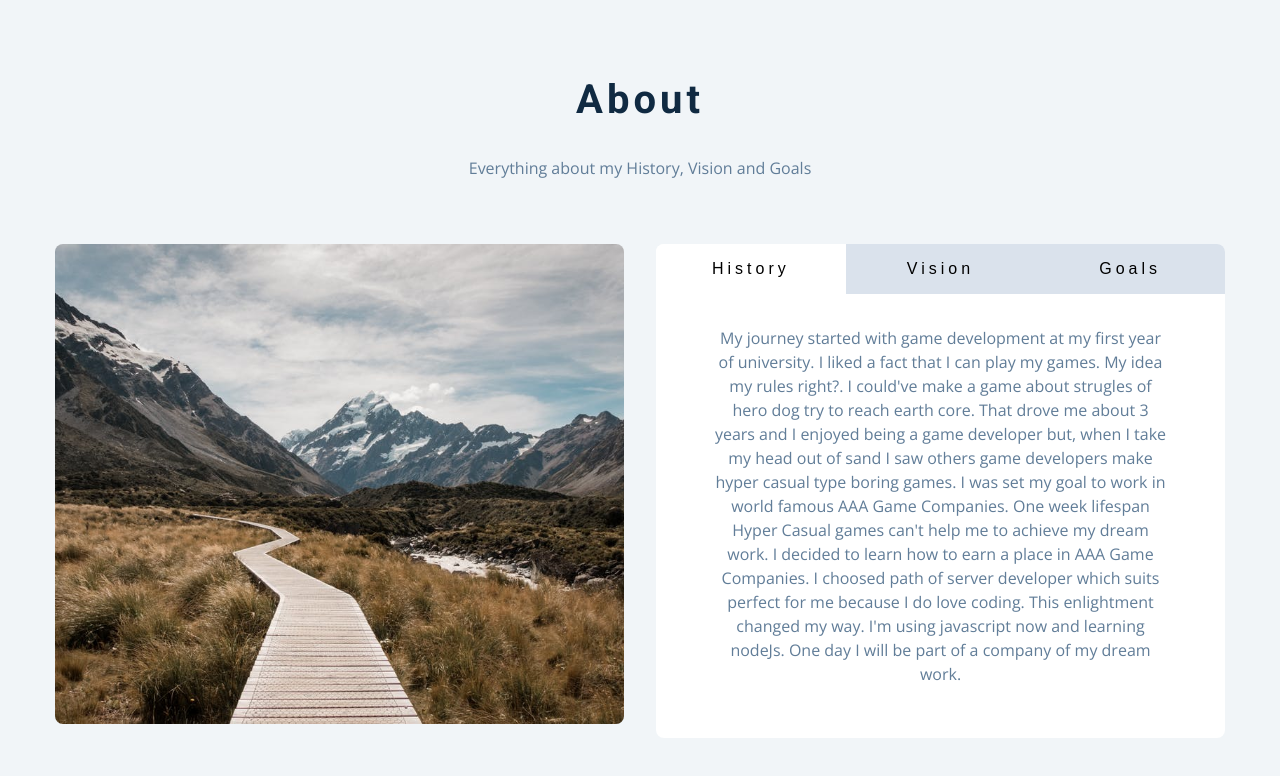
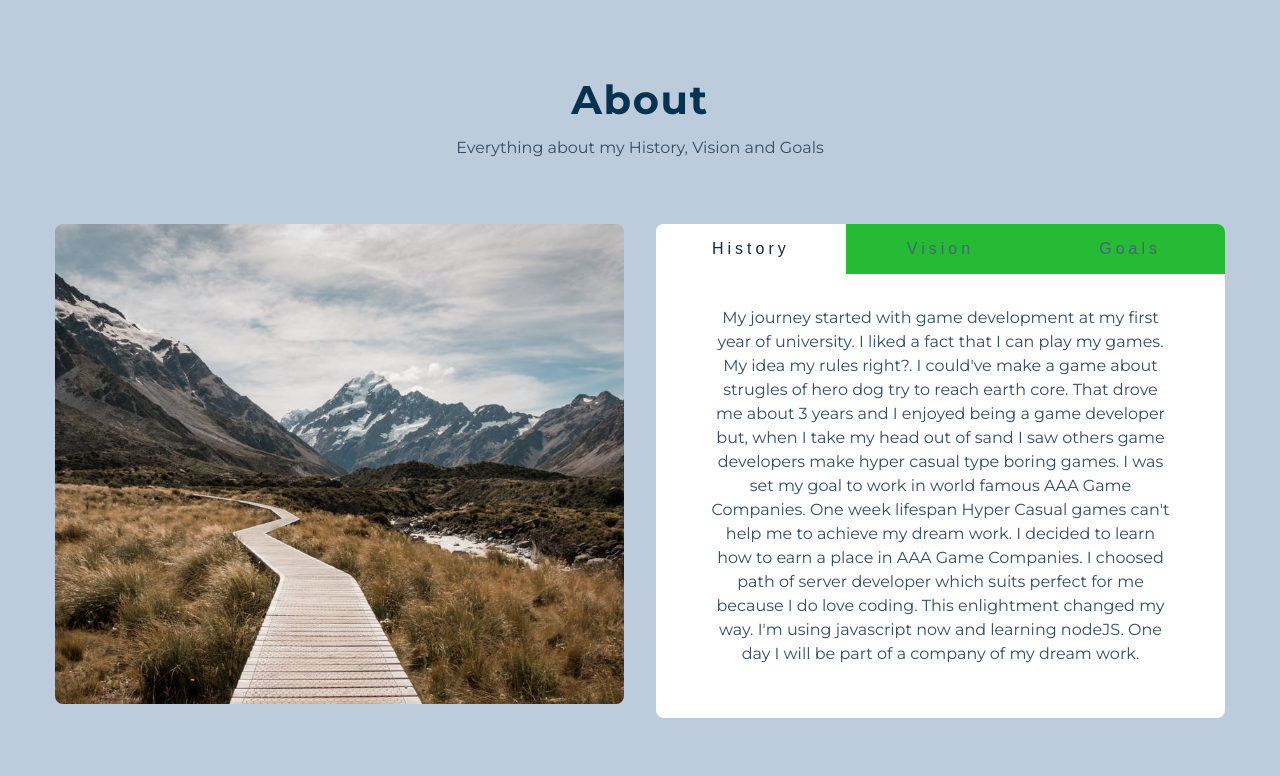
Before and after one commit to dogu-bolut/Tabs, a plain HTML site: page index.html in a window 1280 px wide. Drawn offline with nearby package versions, Linux system fonts and the light colour scheme.

Commit message:
Modern look for UI

```diff
--- a/index.html
+++ b/index.html
@@ -42,7 +42,7 @@
               can't help me to achieve my dream work. I decided to learn how to earn a place
               in AAA Game Companies. I choosed path of server developer which suits perfect
               for me because I do love coding. This enlightment changed my way. I'm using
-              javascript now and learning nodeJs. One day I will be part of a company
+              javascript now and learning nodeJS. One day I will be part of a company
               of my dream work.
             </p>
           </div>
--- a/styles.css
+++ b/styles.css
@@ -3,7 +3,8 @@
 Fonts
 ===============
 */
-@import url("https://fonts.googleapis.com/css?family=Open+Sans|Roboto:400,700&display=swap");
+@import url("https://fonts.googleapis.com/css?family=Open+Sans|Montserrat:400,700&display=swap");
+@import url("https://fonts.googleapis.com/css?family=Raleway:400,700&display=swap");
 
 /*
 ===============
@@ -43,8 +44,8 @@ Variables
   --clr-green-dark: hsl(125, 67%, 44%);
   --clr-green-light: hsl(125, 71%, 66%);
   --clr-black: #222;
-  --ff-primary: "Roboto", sans-serif;
-  --ff-secondary: "Open Sans", sans-serif;
+  --ff-primary: "Montserrat", sans-serif;
+  --ff-secondary: "Raleway", sans-serif;
   --transition: all 0.3s linear;
   --spacing: 0.25rem;
   --radius: 0.5rem;
@@ -70,7 +71,7 @@ Global Styles
 
 body {
   font-family: var(--ff-secondary);
-  background: var(--clr-grey-10);
+  background: var(--clr-grey-8);
   color: var(--clr-grey-1);
   line-height: 1.5;
   font-size: 0.875rem;
@@ -126,7 +127,9 @@ p {
   min-width: 320px;
   max-width: 1600px;
   margin-bottom: 1.25rem;
-  color: var(--clr-grey-5);
+  color: var(--clr-grey-3);
+  font-weight: 500;
+  font-family: var(--ff-primary);
 }
 
 @media screen and (min-width: 800px) {
@@ -160,24 +163,35 @@ p {
 
 /*  global classes */
 
-.btn {
-  text-transform: uppercase;
-  background: transparent;
-  color: var(--clr-black);
-  padding: 0.375rem 0.75rem;
+.tab-btn {
+  padding: 1rem 0;
+  border: none;
+  text-transform: capitalize;
+  font-size: 1rem;
+  display: block;
+  background: var(--clr-green-dark);
+  color: var(--clr-grey-4);
+  cursor: pointer;
+  transition: var(--transition);
   letter-spacing: var(--spacing);
-  display: inline-block;
-  transition: var(--transition);
-  font-size: 0.875rem;
-  border: 2px solid var(--clr-black);
-  cursor: pointer;
-  box-shadow: 0 1px 3px rgba(0, 0, 0, 0.2);
-  border-radius: var(--radius);
 }
 
-.btn:hover {
-  color: var(--clr-white);
-  background: var(--clr-black);
+.tab-btn:hover {
+  background: var(--clr-white);
+  color: var(--clr-grey-1);
+}
+
+.tab-btn.active {
+  background: var(--clr-white);
+  color: var(--clr-grey-1);
+}
+
+.tab-btn:nth-child(1) {
+  border-top-left-radius: var(--radius);
+}
+
+.tab-btn:nth-child(3) {
+  border-top-right-radius: var(--radius);
 }
 
 /* section */
@@ -211,6 +225,14 @@ About
 .title {
   text-align: center;
   margin-bottom: 4rem;
+}
+
+.title h2 {
+  font-size: 2.5rem;
+  font-weight: 700;
+  letter-spacing: 0.1rem;
+  color: var(--clr-primary-1);
+  margin-bottom: -0.5rem;
 }
 
 .title p {
@@ -254,31 +276,6 @@ About
   grid-template-columns: 1fr 1fr 1fr;
 }
 
-.tab-btn:nth-child(1) {
-  border-top-left-radius: var(--radius);
-}
-
-.tab-btn:nth-child(3) {
-  border-top-right-radius: var(--radius);
-}
-
-.tab-btn {
-  padding: 1rem 0;
-  border: none;
-  text-transform: capitalize;
-  font-size: 1rem;
-  display: block;
-  background: var(--clr-grey-9);
-  cursor: pointer;
-  transition: var(--transition);
-  letter-spacing: var(--spacing);
-}
-
-.tab-btn:hover:not(.active) {
-  background: var(--clr-primary-10);
-  color: var(--clr-primary-5);
-}
-
 .about-content {
   border-bottom-left-radius: var(--radius);
   border-bottom-right-radius: var(--radius);
@@ -290,10 +287,6 @@ About
   display: none;
 }
 
-.tab-btn.active {
-  background: var(--clr-white);
-}
-
 .content.active {
   display: block;
 }
```
Also changed, not shown: utils.html (deleted, +0 -35 lines).
